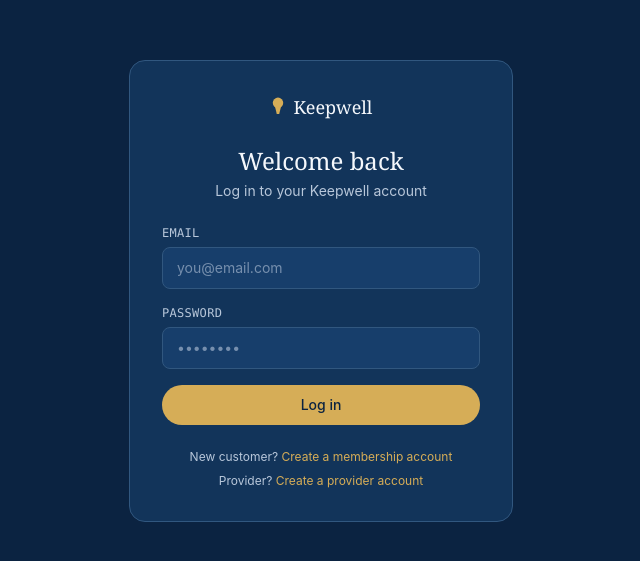
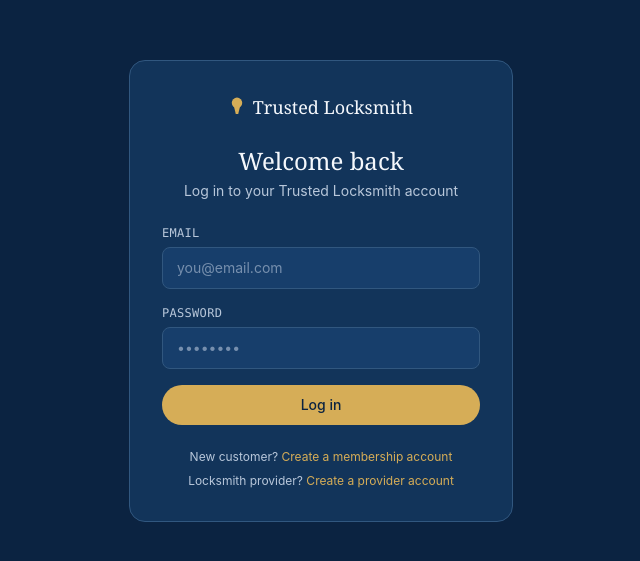
Before and after one commit to unikmo/Keepwell, a Next.js app: page /login in a window 1280 px wide. Shown: the part 109-670 px from the top of the page, without its empty margins (319-959 px from the left). Built offline with nearby package versions, Linux system fonts and the light colour scheme; no server answers.

Commit message:
Rebrand customer login to Trusted Locksmith

```diff
--- a/src/app/login/page.tsx
+++ b/src/app/login/page.tsx
@@ -15,10 +15,10 @@ export default async function LoginPage({
         <div className="flex flex-col items-center text-center">
           <Link href="/" className="flex items-center gap-2 font-display text-lg font-medium text-parchment">
             <Keyhole className="h-5 w-4 text-brass" />
-            Keepwell
+            Trusted Locksmith
           </Link>
           <h1 className="mt-6 font-display text-2xl font-medium text-parchment">Welcome back</h1>
-          <p className="mt-1 text-sm text-parchment-dim">Log in to your Keepwell account</p>
+          <p className="mt-1 text-sm text-parchment-dim">Log in to your Trusted Locksmith account</p>
         </div>
 
         {notice && (
@@ -62,7 +62,7 @@ export default async function LoginPage({
 
         <div className="mt-6 grid gap-2 text-center text-xs text-parchment-dim">
           <p>New customer? <Link href="/signup" className="text-brass hover:underline">Create a membership account</Link></p>
-          <p>Provider? <Link href="/providers/register" className="text-brass hover:underline">Create a provider account</Link></p>
+          <p>Locksmith provider? <Link href="/providers/register" className="text-brass hover:underline">Create a provider account</Link></p>
         </div>
       </div>
     </div>
```
